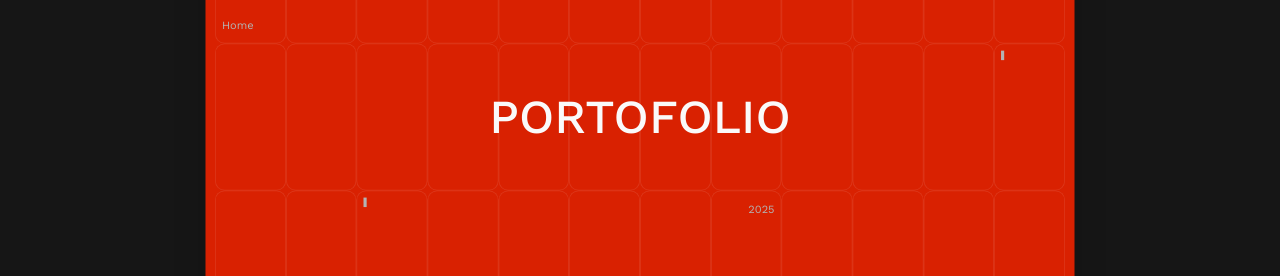
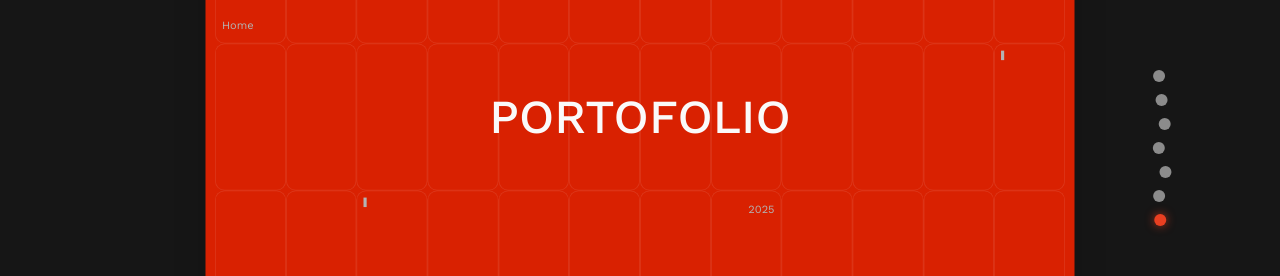
Before and after one commit to qobilbaroq/portofolio, a Next.js app: page / in a window 1280 px wide. Shown: the part 252-528 px from the top of the page. Built offline with nearby package versions, Linux system fonts and the light colour scheme.

Commit message:
feat: add smooth scrolling and dot navigation to ScrollStack component

```diff
--- a/components/layout/ScrollStack.jsx
+++ b/components/layout/ScrollStack.jsx
@@ -1,13 +1,16 @@
 "use client";
 
+import React, { useRef, useEffect, useState } from "react";
 import { motion, useScroll, useTransform } from "framer-motion";
-import { useRef } from "react";
 
-function Card({ children, index, range, targetScale, progress }) {
+function Card({ children, index, range, targetScale, progress, innerRef }) {
   const scale = useTransform(progress, range, [1, targetScale]);
 
   return (
-    <div className="h-screen flex items-center justify-center sticky top-0">
+    <div
+      ref={innerRef}
+      className="h-screen flex items-center justify-center sticky top-0"
+    >
       <motion.div
         style={{
           scale,
@@ -21,7 +24,7 @@ function Card({ children, index, range, targetScale, progress }) {
         }}
         className="relative origin-top shadow-2xl rounded-3xl overflow-visible top-0 bottom-0"
       >
-          {children}
+        {children}
       </motion.div>
     </div>
   );
@@ -36,6 +39,35 @@ export const ScrollStack = ({ children }) => {
 
   const childrenArray = Array.isArray(children) ? children : [children];
   const cardsLength = childrenArray.length;
+  const cardRefs = useRef(childrenArray.map(() => React.createRef()));
+  const [activeIndex, setActiveIndex] = useState(0);
+  const [offsets, setOffsets] = useState([]);
+
+  useEffect(() => {
+    setOffsets(childrenArray.map(() => Math.random() * 8 - 4));
+  }, [childrenArray]);
+
+  useEffect(() => {
+    const unsubscribe = scrollYProgress.on("change", (v) => {
+      const index = Math.floor(v * cardsLength);
+      setActiveIndex(index >= cardsLength ? cardsLength - 1 : index);
+    });
+    return () => unsubscribe();
+  }, [scrollYProgress, cardsLength]);
+
+  const handleDotClick = (index) => {
+    const containerEl = container.current;
+    if (!containerEl) return;
+
+    const containerRect = containerEl.getBoundingClientRect();
+    const containerTop = window.scrollY + containerRect.top;
+    const negativeFiveVh = -0.05 * window.innerHeight;
+    const indexPx = index * 16;
+    const innerTopOffset = negativeFiveVh + indexPx;
+
+    const targetY = Math.max(0, Math.floor(containerTop + index * window.innerHeight + innerTopOffset));
+    window.scrollTo({ top: targetY, behavior: "smooth" });
+  };
 
   return (
     <div ref={container} className="relative">
@@ -48,6 +80,7 @@ export const ScrollStack = ({ children }) => {
           <Card
             key={i}
             index={i}
+            innerRef={cardRefs.current[i]}
             range={[start, end]}
             targetScale={targetScale}
             progress={scrollYProgress}
@@ -56,6 +89,32 @@ export const ScrollStack = ({ children }) => {
           </Card>
         );
       })}
+
+      <div className="fixed right-[7rem] top-1/2 -translate-y-1/2 flex flex-col gap-3 z-[999]">
+        {childrenArray.map((_, i) => {
+          const isActive = i === activeIndex;
+          const offsetX = offsets[i] || 0;
+
+          return (
+            <motion.button
+              key={i}
+              onClick={() => handleDotClick(i)}
+              whileHover={{ scale: 1.4 }}
+              whileTap={{ scale: 1.2 }}
+              initial={{ opacity: 0, y: 10 }}
+              animate={{ opacity: 1, y: 0 }}
+              transition={{ delay: i * 0.05, duration: 0.3 }}
+              style={{
+                x: offsetX,
+                backgroundColor: isActive ? "#e83f21" : "rgba(255,255,255,0.5)",
+              }}
+              className={`w-3 h-3 rounded-full transition-all duration-300 ${
+                isActive ? "shadow-[0_0_10px_rgba(232,63,33,0.7)]" : ""
+              }`}
+            />
+          );
+        })}
+      </div>
     </div>
   );
 };
--- a/components/section/Projects.jsx
+++ b/components/section/Projects.jsx
@@ -8,7 +8,6 @@ const Projects = () => {
       <h1 className="text-3xl font-medium">Project</h1>
       <div className="flex justify-center">
         <Carousel
-          // onImageClick={(index) => console.log("Clicked image:", index + 1)}
         />
       </div>
     </div>
```
